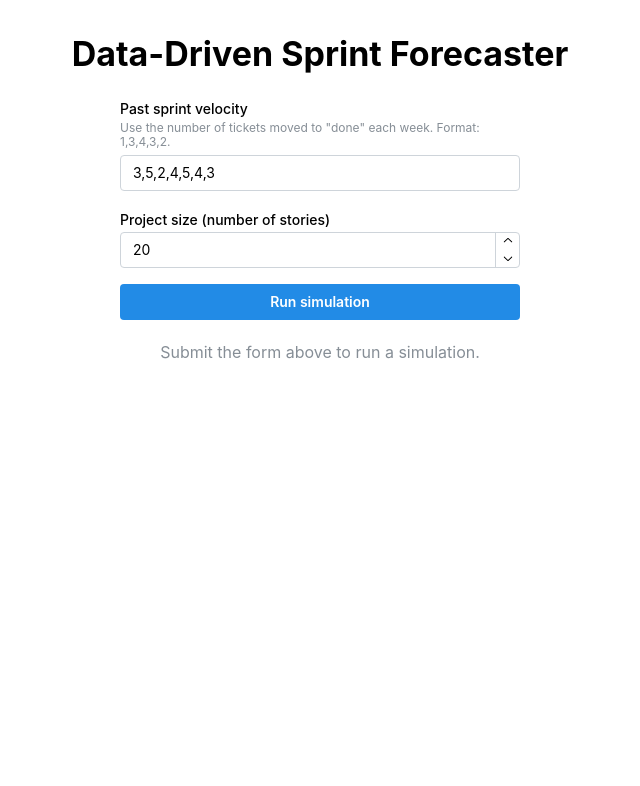
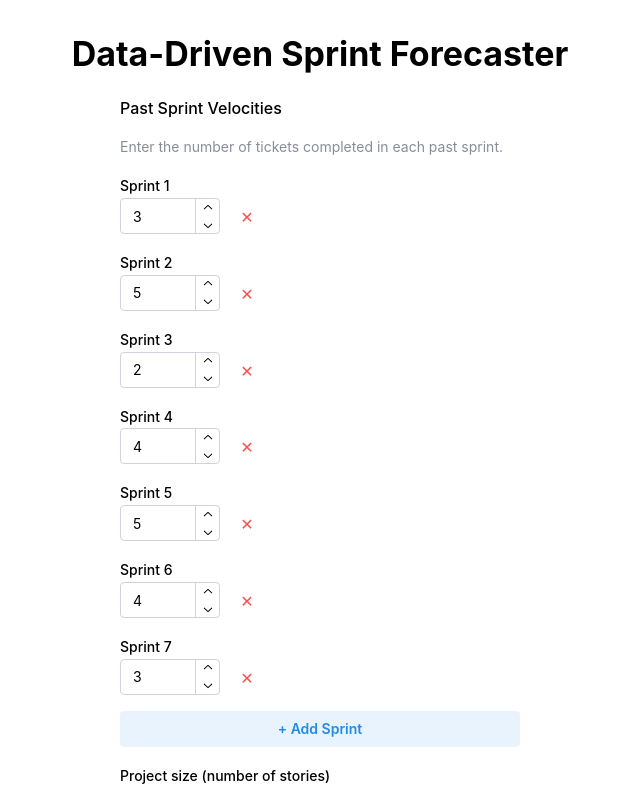
Before and after one commit to ZakLaughton/monte-carlo-forecaster, a React (Vite) app: page / in a window 1280 px wide. Shown: the top 786 px of the page, without its empty margins (320-960 px from the left). Built offline with nearby package versions, Linux system fonts and the light colour scheme.

Commit message:
clean up past velocity input

```diff
--- a/src/App.tsx
+++ b/src/App.tsx
@@ -13,10 +13,9 @@ import {
 function App() {
   const [simulationResults, setSimulationResults] = useState<number[]>([]);
 
-  const runSimulation = (velocityStr: string, projectSize: number) => {
-    const velocityHistory = velocityStr.split(",").map((num) => Number(num));
+  const runSimulation = (velocities: number[], projectSize: number) => {
     const simulatedLengths = simulateDeliveryWeeks({
-      velocityHistory,
+      velocityHistory: velocities,
       projectSize,
     });
 
--- a/src/components/SimulationForm.tsx
+++ b/src/components/SimulationForm.tsx
@@ -1,28 +1,76 @@
 import { useState } from "react";
-import { TextInput, NumberInput, Button, Stack } from "@mantine/core";
+import {
+  NumberInput,
+  Button,
+  Stack,
+  Group,
+  ActionIcon,
+  Text,
+} from "@mantine/core";
 
 type Props = {
-  onRun: (velocityStr: string, size: number) => void;
+  onRun: (velocities: number[], size: number) => void;
 };
 
 export const SimulationForm = ({ onRun }: Props) => {
-  const [velocityStr, setVelocityStr] = useState("3,5,2,4,5,4,3");
+  const [sprintVelocities, setSprintVelocities] = useState<number[]>([
+    3, 5, 2, 4, 5, 4, 3,
+  ]);
   const [projectSize, setProjectSize] = useState(20);
 
   const handleSubmit = (e: React.SyntheticEvent) => {
     e.preventDefault();
-    onRun(velocityStr, projectSize);
+    onRun(sprintVelocities, projectSize);
+  };
+
+  const handleVelocityChange = (index: number, value: number | string) => {
+    const updated = [...sprintVelocities];
+    updated[index] = typeof value === "number" ? value : 0;
+    setSprintVelocities(updated);
+  };
+
+  const addSprint = () => {
+    setSprintVelocities([...sprintVelocities, 0]);
+  };
+
+  const removeSprint = (index: number) => {
+    setSprintVelocities(sprintVelocities.filter((_, i) => i !== index));
   };
 
   return (
     <form onSubmit={handleSubmit}>
       <Stack maw={400} mx="auto">
-        <TextInput
-          label="Past sprint velocity"
-          description='Use the number of tickets moved to "done" each week. Format: 1,3,4,3,2.'
-          value={velocityStr}
-          onChange={(e) => setVelocityStr(e.currentTarget.value)}
-        />
+        <Text fw={500}>Past Sprint Velocities</Text>
+        <Text size="sm" c="dimmed">
+          Enter the number of tickets completed in each past sprint.
+        </Text>
+
+        {sprintVelocities.map((velocity, index) => (
+          <Group key={index} gap="xs" align="flex-end">
+            <NumberInput
+              label={`Sprint ${index + 1}`}
+              value={velocity}
+              onChange={(value) => handleVelocityChange(index, value)}
+              min={0}
+              w={100}
+            />
+            <ActionIcon
+              color="red"
+              variant="subtle"
+              size="lg"
+              onClick={() => removeSprint(index)}
+              disabled={sprintVelocities.length === 1}
+              aria-label={`Remove sprint ${index + 1}`}
+            >
+              ✕
+            </ActionIcon>
+          </Group>
+        ))}
+
+        <Button variant="light" onClick={addSprint}>
+          + Add Sprint
+        </Button>
+
         <NumberInput
           label="Project size (number of stories)"
           value={projectSize}
```
